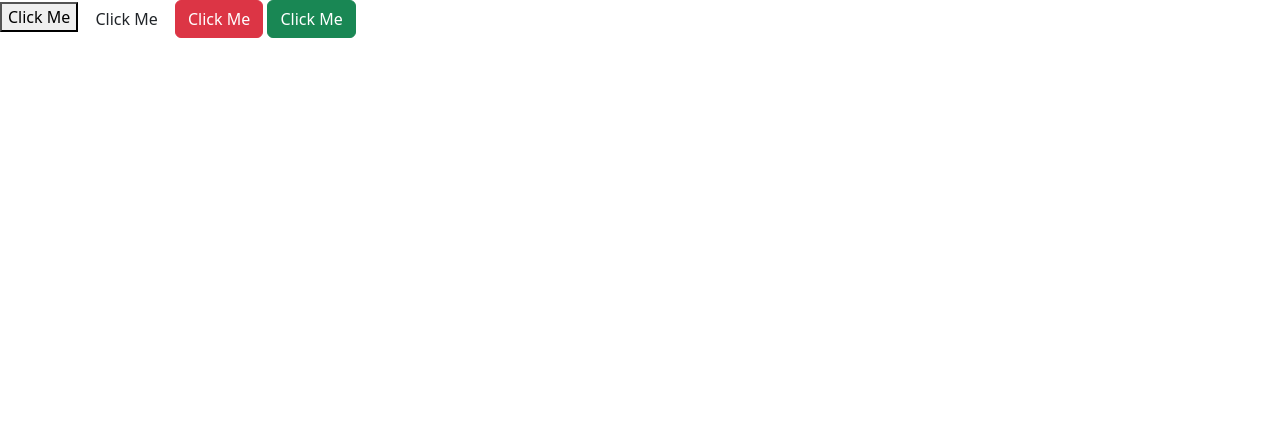
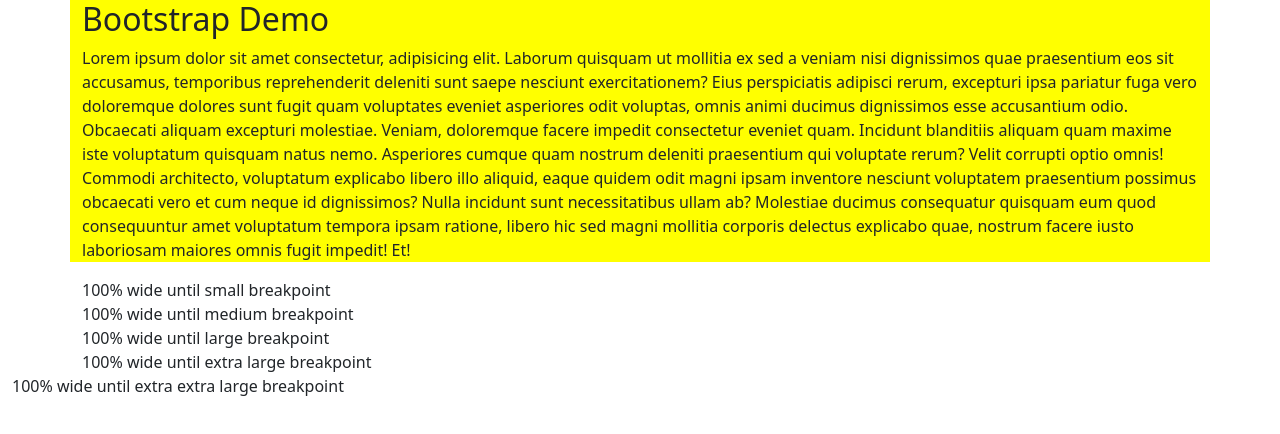
Before and after one commit to Sk-Shubhasheesh/BootStrap-Training-PSIT, a plain HTML site: page index.html in a window 1280 px wide. Drawn offline with nearby package versions, Linux system fonts and the light colour scheme.

Commit message:
Layout - Container

```diff
--- a/index.html
+++ b/index.html
@@ -1,19 +1,43 @@
 <!DOCTYPE html>
 <html lang="en">
+
 <head>
     <meta charset="UTF-8">
     <meta name="viewport" content="width=device-width, initial-scale=1.0">
     <title>Bootstrap CSS</title>
 
     <!-- Adding CDN Link of Bootstrap -->
-     <link rel="stylesheet" href="	https://cdn.jsdelivr.net/npm/bootstrap@5.3.3/dist/css/bootstrap.min.css">
-     <link rel="stylesheet" href="style.css">
+    <link rel="stylesheet" href="	https://cdn.jsdelivr.net/npm/bootstrap@5.3.3/dist/css/bootstrap.min.css">
+    <link rel="stylesheet" href="style.css">
 </head>
+
 <body>
-    <button>Click Me</button>
     <!-- using bootstrap -->
-     <button class="btn">Click Me</button>
-     <button class="btn btn-danger">Click Me</button>
-     <button class="btn btn-success">Click Me</button>
+    <div class="container">
+        <h2>Bootstrap Demo</h2>
+        <p>Lorem ipsum dolor sit amet consectetur, adipisicing elit. Laborum quisquam ut mollitia ex sed a veniam nisi
+            dignissimos quae praesentium eos sit accusamus, temporibus reprehenderit deleniti sunt saepe nesciunt
+            exercitationem?
+            Eius perspiciatis adipisci rerum, excepturi ipsa pariatur fuga vero doloremque dolores sunt fugit quam
+            voluptates eveniet asperiores odit voluptas, omnis animi ducimus dignissimos esse accusantium odio.
+            Obcaecati aliquam excepturi molestiae.
+            Veniam, doloremque facere impedit consectetur eveniet quam. Incidunt blanditiis aliquam quam maxime iste
+            voluptatum quisquam natus nemo. Asperiores cumque quam nostrum deleniti praesentium qui voluptate rerum?
+            Velit corrupti optio omnis!
+            Commodi architecto, voluptatum explicabo libero illo aliquid, eaque quidem odit magni ipsam inventore
+            nesciunt voluptatem praesentium possimus obcaecati vero et cum neque id dignissimos? Nulla incidunt sunt
+            necessitatibus ullam ab?
+            Molestiae ducimus consequatur quisquam eum quod consequuntur amet voluptatum tempora ipsam ratione, libero
+            hic sed magni mollitia corporis delectus explicabo quae, nostrum facere iusto laboriosam maiores omnis fugit
+            impedit! Et!</p>
+    </div>
+
+    <div class="container-sm">100% wide until small breakpoint</div>
+    <div class="container-md">100% wide until medium breakpoint</div>
+    <div class="container-lg">100% wide until large breakpoint</div>
+    <div class="container-xl">100% wide until extra large breakpoint</div>
+    <div class="container-xxl">100% wide until extra extra large breakpoint</div>
+
 </body>
+
 </html>
--- /dev/null
+++ b/style.css
@@ -0,0 +1,3 @@
+.container{
+    background-color: yellow;
+}
```
Also changed, not shown: stye.css (deleted), 1 other file.
